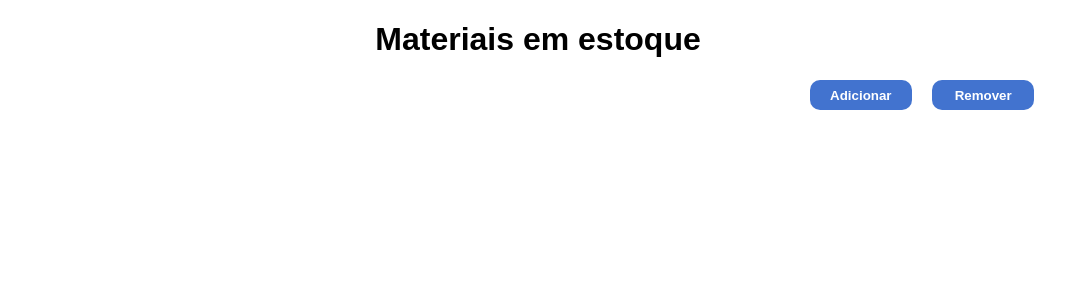
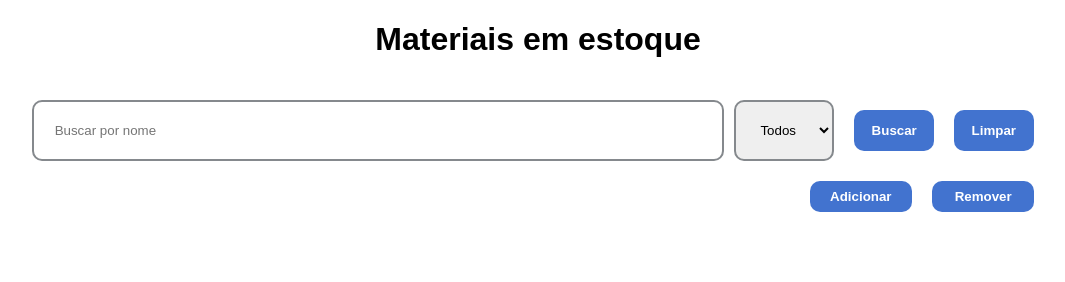
Before and after one commit to SrSilas/inventarium, a PHP site: page / in a window 1280 px wide. Shown: the part 18-300 px from the top of the page, without its empty margins (102-1167 px from the left). Run offline with PHP 8.4, Linux system fonts and the light colour scheme; data that the repository does not hold is empty.

Commit message:
Feat: Adicionado filtros na consulta e validações dos inputs de Insert e Delete

```diff
--- a/css/style.css
+++ b/css/style.css
@@ -25,7 +25,6 @@ body{
     display: flex;
     gap: 20px;
     justify-content: center;
-
 }
 
 #div-btn-funcao .botao{
@@ -86,6 +85,51 @@ td p{
     justify-content: center;
 }
 
+.btn-icon{
+    border: none;
+    background: transparent;
+    cursor: pointer;
+    padding: 8px;
+}
+
+.btn-icon img {
+  width: 20px;
+  height: 20px;
+  display: block;
+}
+/* ================= Filtro =================== */
+#div-filtro{
+    display: flex;
+    gap:10px;
+    width:79%;
+    margin: 20px;
+}
+
+#filtro-nome{
+    width:65%;
+    padding: 2%;
+}
+
+#filtro-tipo{
+    width: 10%;
+    padding: 2%;
+}
+
+#div-btn-filtro{
+    margin:0;
+    margin-right: 0%;
+    width:20%;
+    display: flex;
+    gap: 0px;
+    justify-content: center;
+}
+
+.botao{
+    width:50%;
+    padding: 3%;
+    margin:0;
+    border-radius: 10px;
+}
 /* ================= Form Insert =================== */
 
 #form-insert{
@@ -159,6 +203,13 @@ input{
     border-radius:10px;
 }
 
+select{
+    border: 2px solid #85898d;
+    padding: 3%;
+    width: 78%;
+    border-radius:10px;
+}
+
 .botao{
     background-color: #4273cf;
     border: none;
--- a/index.php
+++ b/index.php
@@ -18,7 +18,7 @@ $conn = null;
 <head>
     <meta charset="UTF-8">
     <meta name="viewport" content="width=device-width, initial-scale=1.0">
-    <link rel="icon" href="img/LogoSHB.jpg">
+    <link rel="icon" type="image/svg+xml" href="./icons/pencil.svg">
     <link rel="stylesheet" href="css/style.css">
     <script src="js/script.js" defer></script>
     <title>Inventarium SHB</title>
@@ -30,13 +30,18 @@ $conn = null;
         <h2>Inserir material</h2>
         <form method="POST" action="insert.php">
             <p>Nome do item</p>
-            <input type="text" placeholder="Preencha o item" name="nome">
+            <input type="text" placeholder="Preencha o item" name="nome" required>
             <p>Tipo do item</p>
-            <input type="text" placeholder="Tipo do item" name="tipo">
+            <select name="tipo" required>
+                <option value="">Selecione o tipo</option>
+                <option value="Elétrico">Elétrico</option>
+                <option value="Hidráulico">Hidráulico</option>
+                <option value="Insumos">Insumos</option>
+            </select>
             <p>Quantidade</p>
-            <input type="text" placeholder="Quantidade" name="quantidade">
+            <input type="number" placeholder="Quantidade" name="quantidade" min="0" step="1" required>
             <p>Valor Unitário</p>
-            <input type="text" placeholder="Valor" name="valor">
+            <input type="number" placeholder="Valor" name="valor" min="0" step="0.01" required>
             <div id="div-btn-form">
                 <input type="submit" value="Guardar" class="botao">
                 <button type="button" class="botao" id="btn-cancelar-inserir">Cancelar</button>
@@ -48,7 +53,7 @@ $conn = null;
         <h2>Saída de material</h2>
         <form method="POST" action="delete.php">
             <p>Código do item</p>
-            <input type="text" placeholder="Código do item..." name="codigo">
+            <input type="number" placeholder="Código do item..." name="codigo" min="0" step="1" required>
             <div id="div-btn-form">
                 <input type="submit" value="Retirada" class="botao" id="btn-delete">
                 <button type="button" class="botao" id="btn-cancelar-remover">Cancelar</button>
@@ -57,12 +62,25 @@ $conn = null;
     </div>
     <div id="lista">
         <h1>Materiais em estoque</h1>
+        <div id="div-filtro">
+            <input type="text" id="filtro-nome" placeholder="Buscar por nome">
+            <select id="filtro-tipo">
+                <option value="">Todos</option>
+                <option value="Elétrico">Elétrico</option>
+                <option value="Hidráulico">Hidráulico</option>
+                <option value="Insumos">Insumos</option>
+            </select>
+            <div id="div-btn-filtro">
+                <button type="button" id="btn-buscar" class="botao">Buscar</button>
+                <button type="button" id="btn-limpar-filtro" class="botao">Limpar</button>
+            </div>
+        </div>
         <div id="div-btn-funcao">
             <button class="botao" id="btn-adicionar">Adicionar</button>
             <button class="botao" id="btn-remover">Remover</button>
         </div>
         <table>
-            <tbody>
+            <tbody id="corpo-tabela">
                 <?php foreach ($itens as $item): ?>
                     <tr>
                         <td>
@@ -86,6 +104,11 @@ $conn = null;
                                 <p>Valor Unitário</p>
                                 <?= number_format($item['vl_unitario'], 2, ',', '.') ?>
                             </div>
+                            <div class="item">
+                                <button type="button" class="btn-icon">
+                                    <img src="icons/pencil.svg" alt="Editar">
+                                </button>
+                            </div>
                         </td>
                     </tr>
                 <?php endforeach ?>
--- a/js/script.js
+++ b/js/script.js
@@ -38,3 +38,73 @@ document.addEventListener('click', function(event) {
         overlay.classList.remove('visivel');
     }
 })
+
+const camposNumericos = document.querySelectorAll('input[type="number"]');
+const campoValor = document.querySelector('input[name="valor"');
+
+camposNumericos.forEach(function(campo){
+    campo.addEventListener('keypress', function(event){
+        const tecla = event.key;
+        const permitido = /[0-9.]/.test(tecla);
+
+        if(!permitido){
+            event.preventDefault();
+        }
+    });
+});
+
+campoValor.addEventListener('input', function(){
+    const partes = this.value.split('.');
+    if(partes[1] && partes[1].length > 2){
+        this.value = partes[0] + '.' + partes['1'].slice(0,2);
+    }
+});
+
+//Filtra a lista ~~~~~~~~~~~~~~~
+
+const btnBuscar = document.getElementById('btn-buscar');
+const filtroNome = document.getElementById('filtro-nome');
+const filtroTipo = document.getElementById('filtro-tipo');
+const corpoTabela = document.getElementById('corpo-tabela');
+const btnLimparFiltro = document.getElementById('btn-limpar-filtro');
+
+btnBuscar.addEventListener('click', function(){
+    const nome = filtroNome.value;
+    const tipo = filtroTipo.value;
+
+    fetch(`filtro.php?nome=${encodeURIComponent(nome)}&tipo=${encodeURIComponent(tipo)}`)
+    .then(function(resposta) {
+        return resposta.json();
+    })
+    .then(function(itens) {
+        corpoTabela.innerHTML = '';
+
+        itens.forEach(function(item){
+            const linha = document.createElement('tr');
+            linha.innerHTML = `
+                <td>
+                    <div class="item"><p>Código</p>${item.cd_codigo}</div>
+                    <div class="item"><p>Item</p>${item.nm_item}</div>
+                    <div class="item"><p>Tipo</p>${item.ds_tipo}</div>
+                    <div class="item"><p>Quantidade</p>${item.qt_itens}</div>
+                    <div class="item"><p>Valor Unitário</p>${parseFloat(item.vl_unitario).toLocaleString('pt-BR', {minimumFractionDigits: 2, maximumFractionDigits: 2})}</div>
+                    <div class="item">
+                        <button type="button" class="btn-icon">
+                            <img src="icons/pencil.svg" alt="Editar">
+                        </button>
+                    </div>
+                </td>
+            `;
+            corpoTabela.appendChild(linha);
+        });
+    })
+    .catch(function(erro){
+        console.error('Erro ao buscar:', erro);
+    });
+});
+
+btnLimparFiltro.addEventListener('click', function() {
+    filtroNome.value = '';
+    filtroTipo.value = '';
+    btnBuscar.click();
+});
```
Also changed, not shown: delete.php (+9 -2 lines), filtro.php (added, +24 -0 lines), icons/pencil.svg (added).
